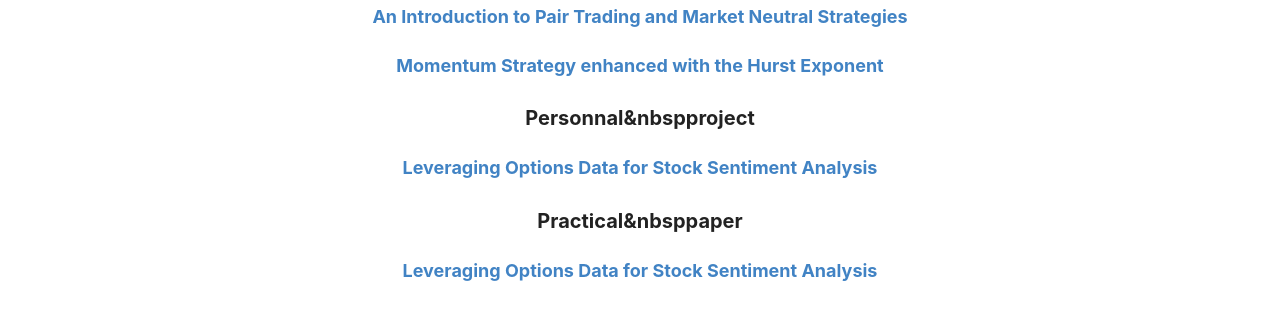
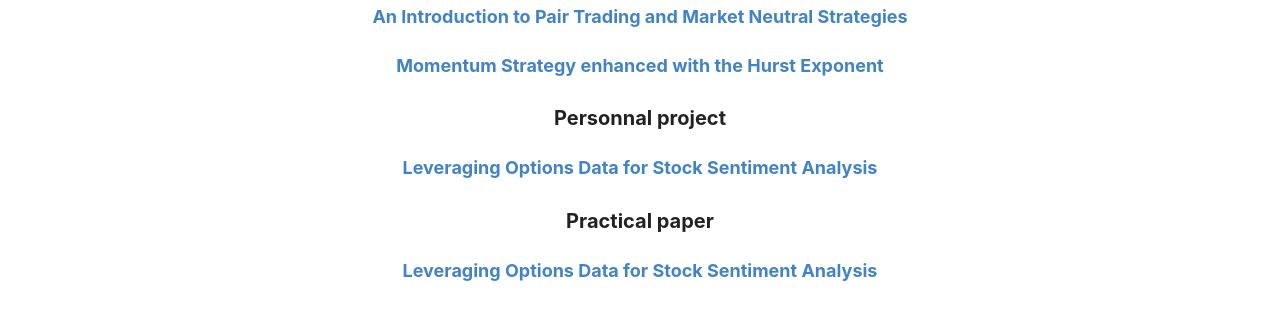
Before and after one commit to Zaltarba/blog, a Jekyll site: the page built from _pages/categories.md, in a window 1280 px wide. Shown: the part 1125-1438 px from the top of the page. Built offline with Jekyll 4.4.1, drawn with Linux system fonts in a browser that asks for light colours.

Commit message:
Update 2024-07-14-AboutMarketSentiment.md

```diff
--- a/_posts/2024-07-14-AboutMarketSentiment.md
+++ b/_posts/2024-07-14-AboutMarketSentiment.md
@@ -1,7 +1,7 @@
 ---
 layout: post
 title: Leveraging Options Data for Stock Sentiment Analysis
-categories: [Personnal&nbspproject, Practical&nbsppaper, Trading]
+categories: [Personnal&nbsp;project, Practical&nbsp;paper, Trading]
 excerpt: Learn how Open Interest, Put/Call Ratio, and the Sizzle Index can enhance your understanding of market sentiment and stock trends
 hidden: False
 image: /images/AboutMarketSentiment.png
```
